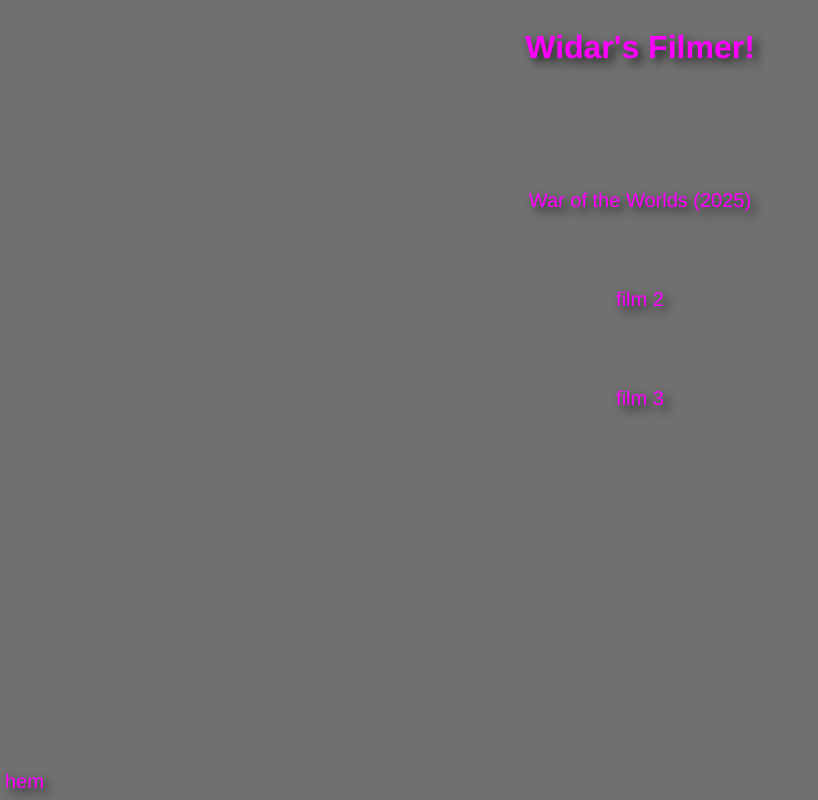
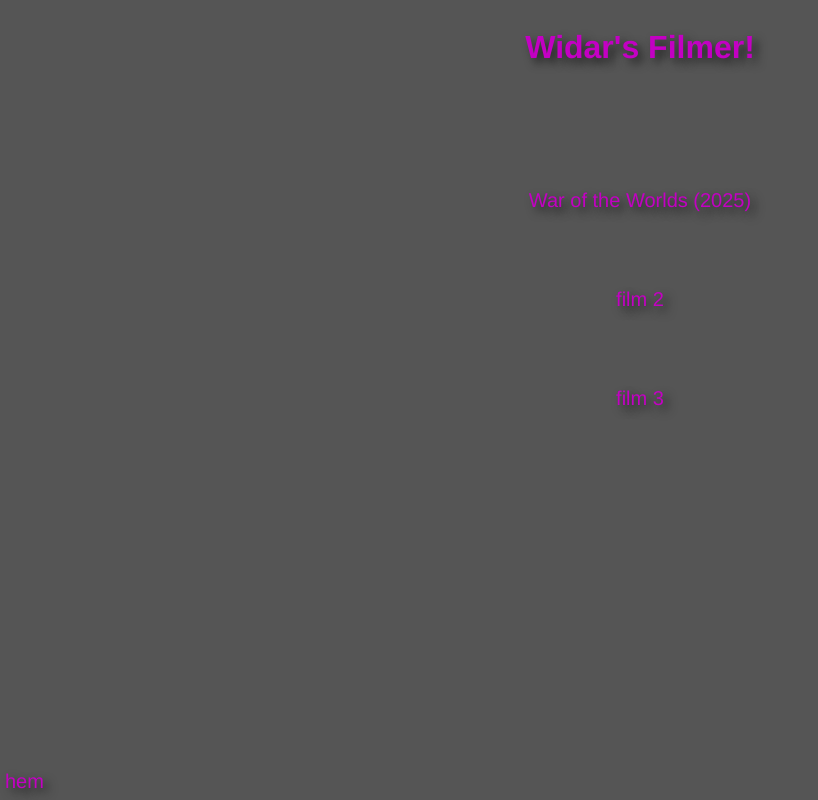
Before and after one commit to widar1/Widar-filmer, a plain HTML site: page index.html in a window 1280 px wide. Shown: the whole page, without its empty margins (0-818 px from the left). Drawn offline with Linux system fonts and the light colour scheme.

Commit message:
Update style.css

```diff
--- a/style.css
+++ b/style.css
@@ -1,6 +1,6 @@
 body{
-    color: fuchsia;
-    background-color:rgb(112, 112, 112)
+    color: rgb(195, 0, 195);
+    background-color:rgb(85, 85, 85)
 }
 
 .header{
@@ -40,7 +40,7 @@ margin-top: 5%;
 }
 a {
     text-decoration: none;
-    color: fuchsia;
+    color: rgb(195, 0, 195);
     font-size: 20px;
     text-shadow: 5px 5px 10px rgb(32, 32, 32);
     font-family: 'Franklin Gothic Medium', 'Arial Narrow', Arial, sans-serif;
```
